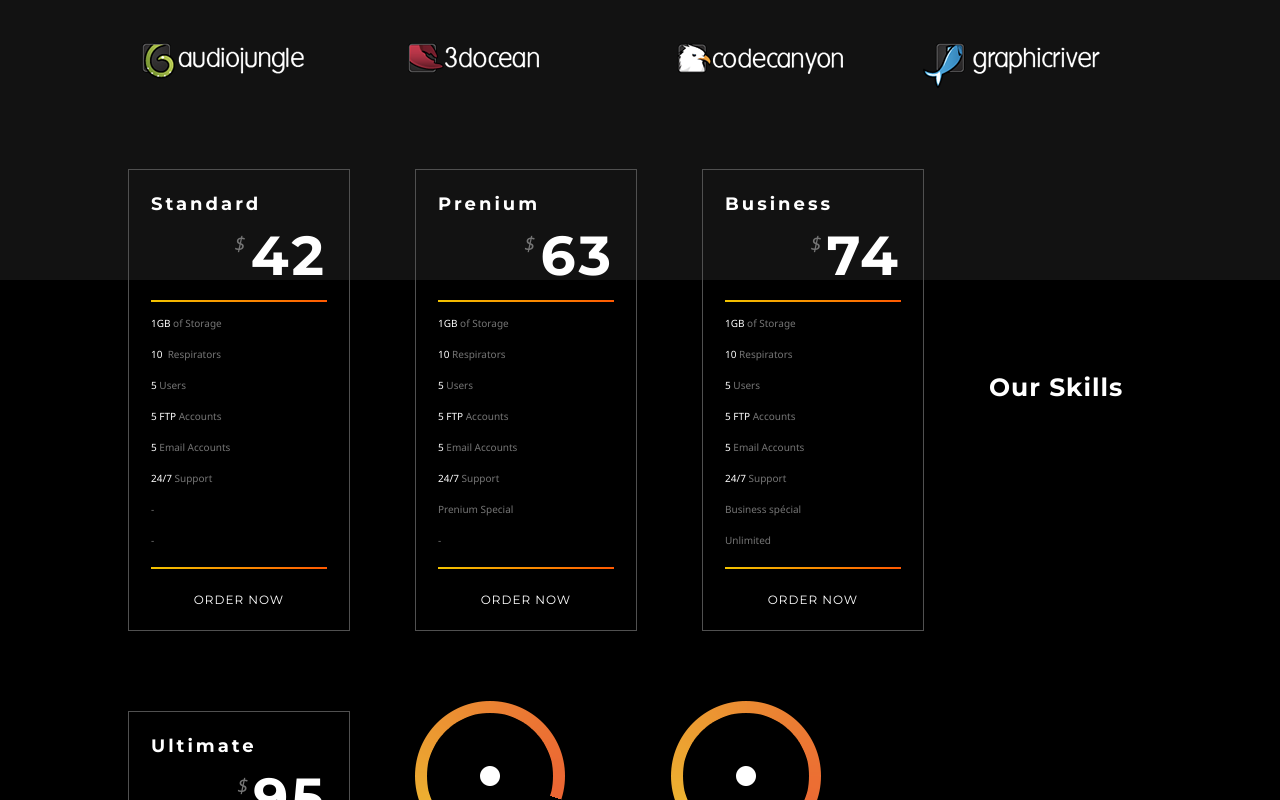
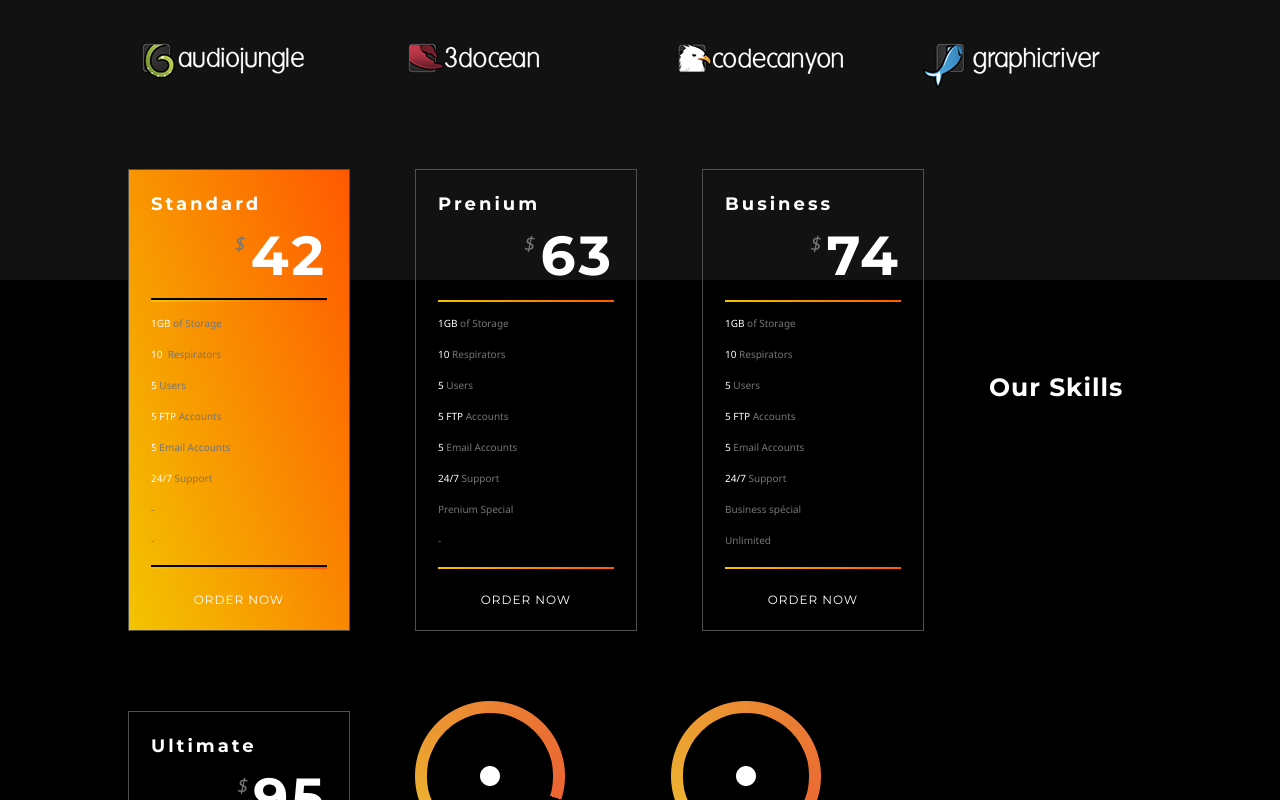
Before and after one commit to cainff/home, a website: page html/home.html in a window 1280 px wide. In both pictures the pointer is over the element 239 px from the left and 4210 px from the top of the page. Shown: the part 3810-4610 px from the top of the page. Drawn offline with nearby package versions, Linux system fonts and the light colour scheme.

Commit message:
add hover on bloc6

```diff
--- a/css/home.css
+++ b/css/home.css
@@ -586,6 +586,19 @@ position: absolute;
         padding-top: 80px;
 }
 
+.array:hover {
+    background: -webkit-linear-gradient(70deg, #f3c400, #ff5901);
+    background: -moz-linear-gradient(70deg, #f3c400, #ff5901);
+    background: -o-linear-gradient(70deg, #f3c400, #ff5901);
+    background: linear-gradient(70deg, #f3c400, #ff5901);
+}
+
+.now:hover {
+    color:black;
+}
+
+
+
 /**Bloc 7**/
 
 .skills{
```
